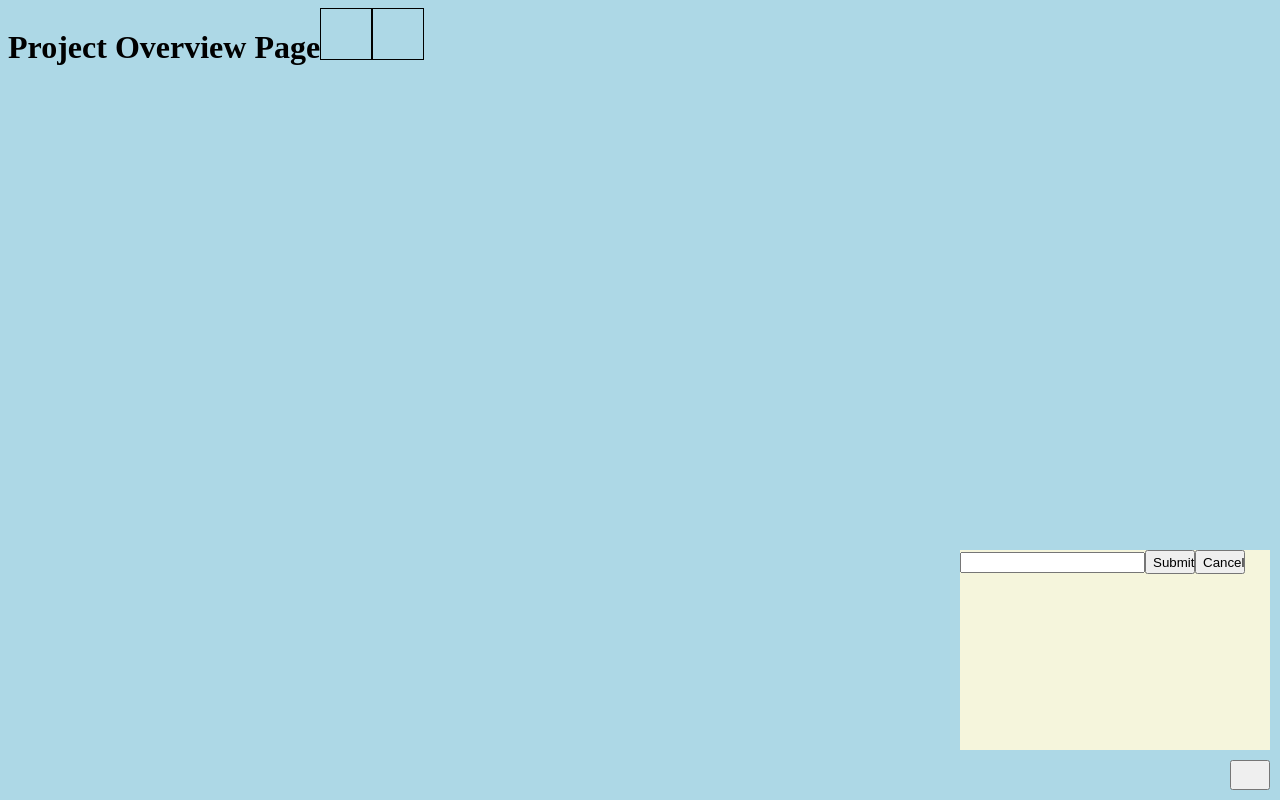
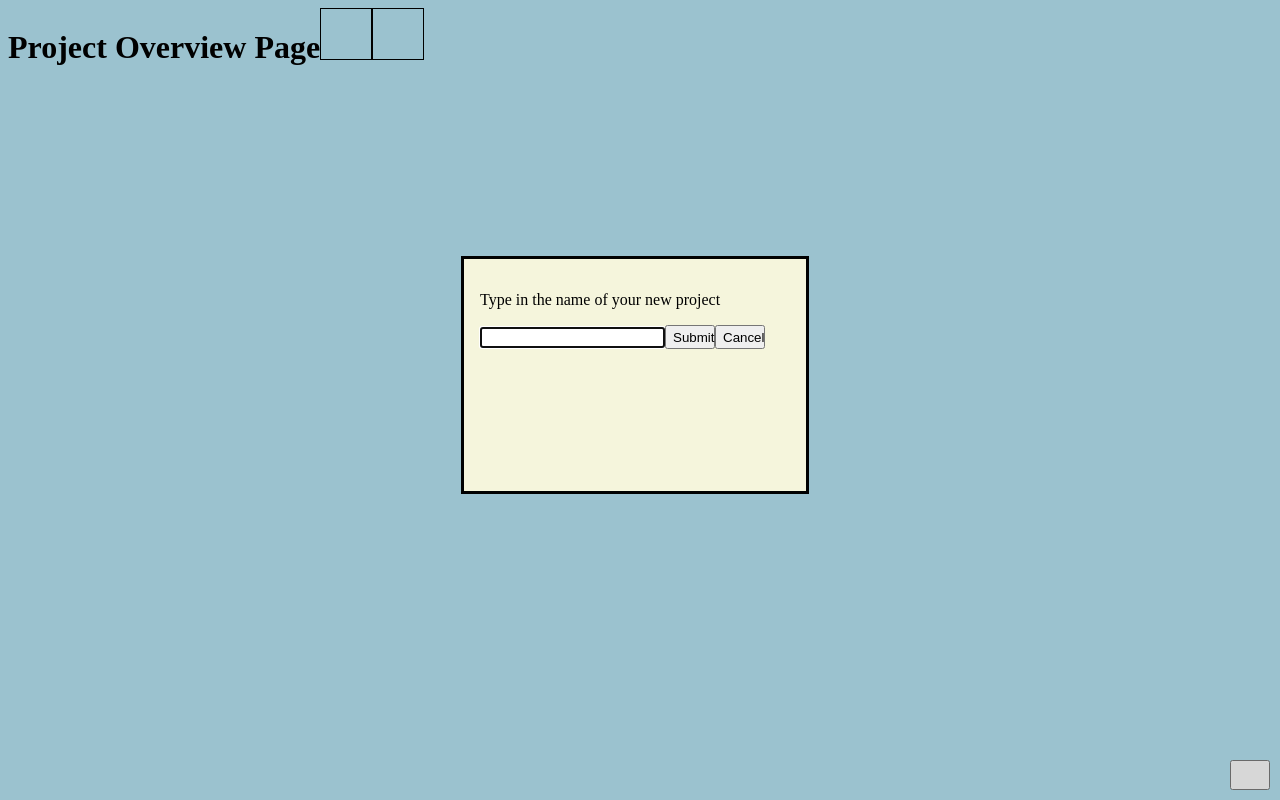
Before and after one commit to sykul/Todo-List, a website built with webpack: page src/index.html in a window 1280 px wide. Both pictures are taken after a click on the button 1250 px from the left and 775 px from the top of the page. Built offline with nearby package versions, Linux system fonts and the light colour scheme.

Commit message:
use showmodal instead of .hidden class to display modal

```diff
--- a/src/loadhomepage.js
+++ b/src/loadhomepage.js
@@ -15,14 +15,17 @@ function createAddProjectButton() {
     const addProjectModal = document.querySelector('.modal');
     addProjectButton.classList.add('add-project-button');
     addProjectButton.addEventListener('click', () => {
-        addProjectModal.classList.toggle('hidden');
+        addProjectModal.showModal();
     });
     bodyElement.appendChild(addProjectButton);
 }
 
 function createModal() {
-    const addProjectModal = document.createElement('div');
+    const addProjectModal = document.createElement('dialog');
     addProjectModal.classList.add('modal', 'hidden');
+
+    const modalHeading = document.createElement('p');
+    modalHeading.textContent = 'Type in the name of your new project';
 
     const form = document.createElement('form');
     form.addEventListener('submit', (e) => {
@@ -39,6 +42,7 @@ function createModal() {
     cancelButton.classList.add('cancel-button');
     cancelButton.innerText = 'Cancel';
 
+    form.appendChild(modalHeading);
     form.appendChild(textBox);
     form.appendChild(submitButton);
     form.appendChild(cancelButton);
--- a/src/style.css
+++ b/src/style.css
@@ -30,10 +30,6 @@ html {
     right: 10px;
 }
 
-.hidden {
-    display: none;
-}
-
 .cancel-button, .submit-button {
     width: 50px;
     height: 24px;
```
